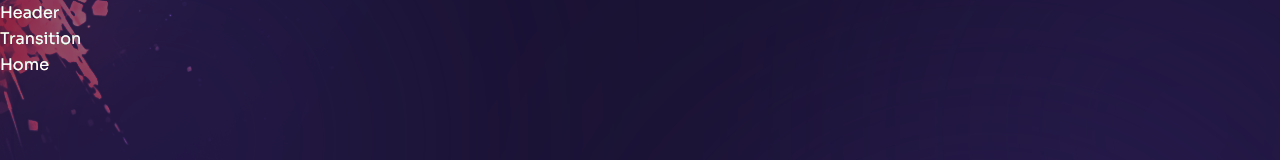
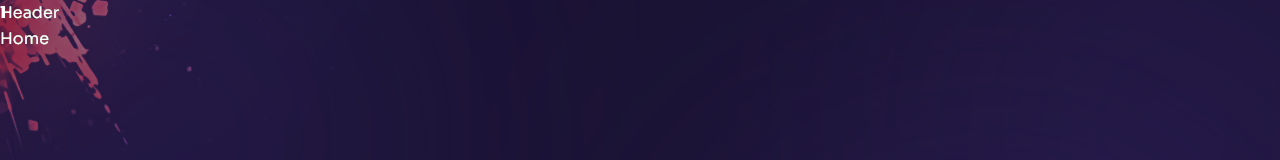
Before and after one commit to Besufekad-HAZ/Elfarus-Portfolio, a Next.js app: page / in a window 1280 px wide. Shown: the top 160 px of the page. Built offline with nearby package versions, Linux system fonts and the light colour scheme.

Commit message:
Implement transition and other animations

```diff
--- a/components/Transition.js
+++ b/components/Transition.js
@@ -1,7 +1,55 @@
+// framer motion
+import { animate, motion } from "framer-motion";
+
+// variants
+const transitionVariants = {
+  initial: {
+    x: "100%",
+    width: "100%",
+  },
+  animate: {
+    x: "0%",
+    width: "0%",
+  },
+  exit: {
+    x: ["0%", "100%"],
+    width: ["0%", "100%"],
+  },
+};
+
 const Transition = () => {
   return (
     <>
-      <div>Transition</div>
+      <motion.div
+        className="fixed top-0 bottom-0 right-full h-screen w-screen z-30 bg-[#2e2257]"
+        variants={transitionVariants}
+        initial="initial"
+        animate="animate"
+        exit="exit"
+        transition={{ delay: 0.2, duration: 0.6, ease: "easeInOut" }}
+      >
+        1
+      </motion.div>
+      <motion.div
+        className="fixed top-0 bottom-0 right-full h-screen w-screen z-20 bg-[#3b2d71]"
+        variants={transitionVariants}
+        initial="initial"
+        animate="animate"
+        exit="exit"
+        transition={{ delay: 0.4, duration: 0.6, ease: "easeInOut" }}
+      >
+        1
+      </motion.div>
+      <motion.div
+        className="fixed top-0 bottom-0 right-full h-screen w-screen z-10 bg-[#4b3792]"
+        variants={transitionVariants}
+        initial="initial"
+        animate="animate"
+        exit="exit"
+        transition={{ delay: 0.6, duration: 0.6, ease: "easeInOut" }}
+      >
+        1
+      </motion.div>
     </>
   );
 };
```
